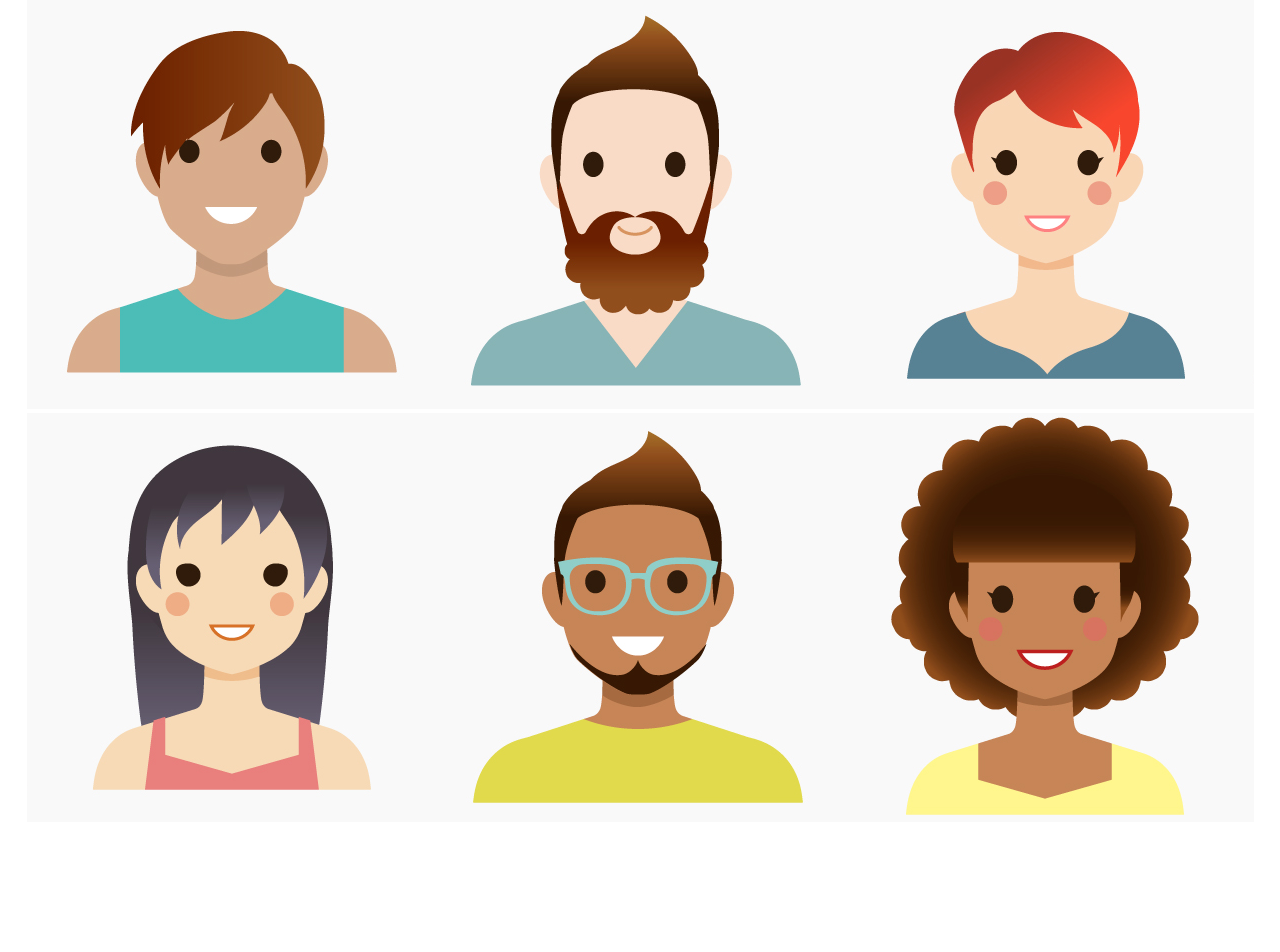
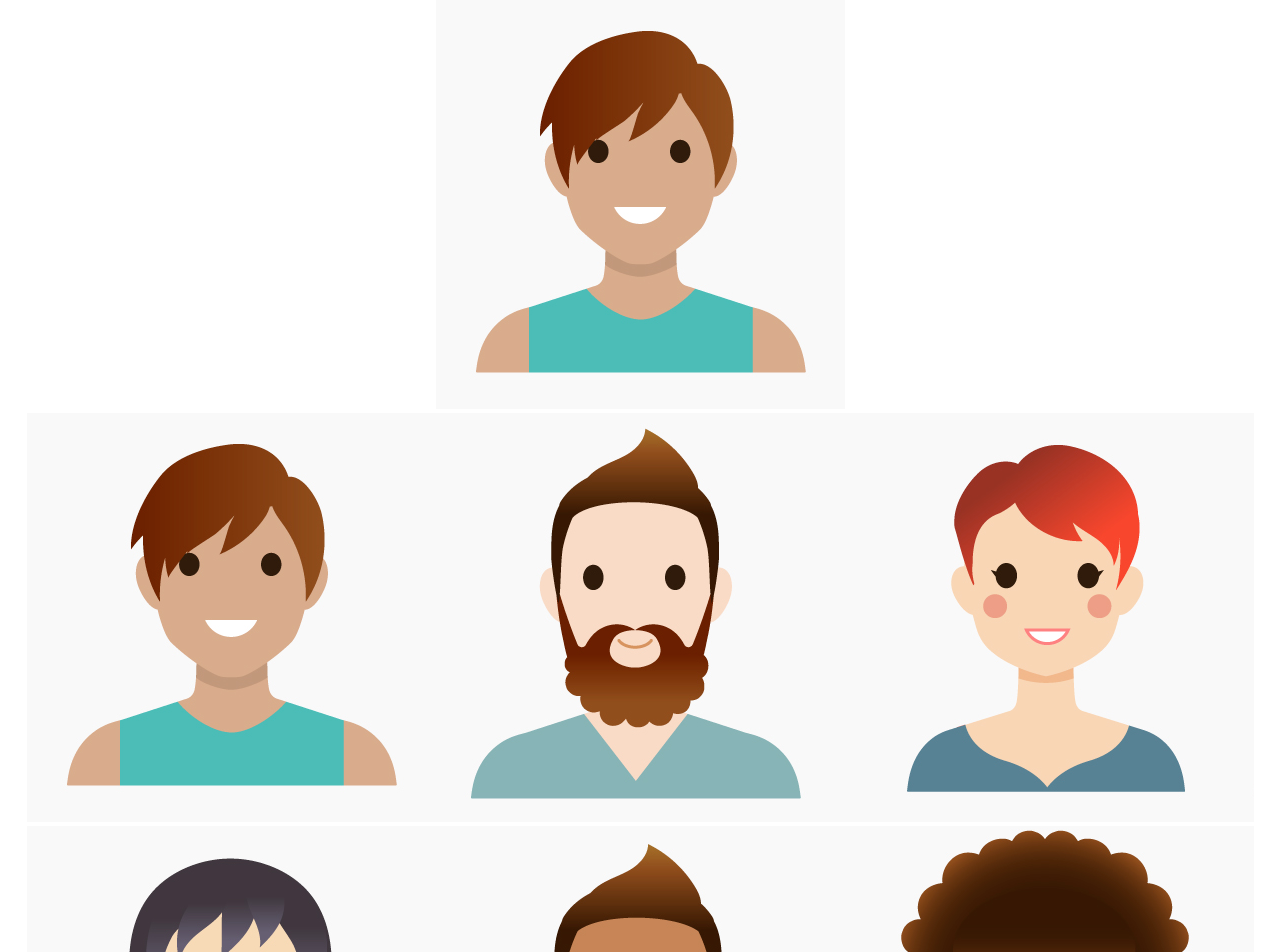
Before and after one commit to stevehcao/avatarpicker, a React (Create React App) app in the folder avatarpicker/: page / in a window 1280 px wide. Shown: the top 952 px of the page. Before the commit the page ends 826 px from the top, so only its background shows below. Built offline with nearby package versions, Linux system fonts and the light colour scheme.

Commit message:
click on avatar to change default

```diff
--- /dev/null
+++ b/avatarpicker/src/AvatarModal.js
@@ -0,0 +1,22 @@
+import React, { Component } from 'react';
+import AvatarPic from './AvatarPic';
+
+class AvatarModal extends Component {
+  render() {
+    const { avatars, changeAvatar } = this.props;
+
+    return (
+      <div className="modal">
+        {avatars.map(avatar => (
+          <AvatarPic
+            src={avatar.src}
+            id={avatar.id}
+            changeAvatar={id => changeAvatar(id)}
+          />
+        ))}
+      </div>
+    );
+  }
+}
+
+export default AvatarModal;
--- /dev/null
+++ b/avatarpicker/src/AvatarPic.js
@@ -0,0 +1,19 @@
+import React, { Component } from 'react';
+
+class AvatarPic extends Component {
+  render() {
+    const { src, id, changeAvatar } = this.props;
+
+    return (
+      <img
+        className="avatarPic"
+        alt="avatar"
+        src={src}
+        // had to remove id from (id) in below arrow function to avoid id referring to click event
+        onClick={() => changeAvatar(id)}
+      />
+    );
+  }
+}
+
+export default AvatarPic;
--- a/avatarpicker/src/AvatarPicker.js
+++ b/avatarpicker/src/AvatarPicker.js
@@ -1,16 +1,27 @@
 import React, { Component } from 'react';
 import avatar1 from './pics/avatar1.png';
+import AvatarModal from './AvatarModal';
 
 class AvatarPicker extends Component {
+  state = { avatar: this.props.avatars[0].src };
+
+  changeAvatar = id => {
+    const chosen = this.props.avatars.find(avatar => {
+      return id === avatar.id;
+    });
+
+    this.setState({ avatar: chosen.src });
+  };
+
   render() {
     const { avatars } = this.props;
     return (
       <div>
-        <div className="modal">
-          {avatars.map(avatar => (
-            <img alt="avatar" src={avatar.src} />
-          ))}
-        </div>
+        <img alt="top image" src={this.state.avatar} />
+        <AvatarModal
+          avatars={avatars}
+          changeAvatar={id => this.changeAvatar(id)}
+        />
       </div>
     );
   }
```
Also changed, not shown: 1 other file (tests, documents, lock files or other folders).
